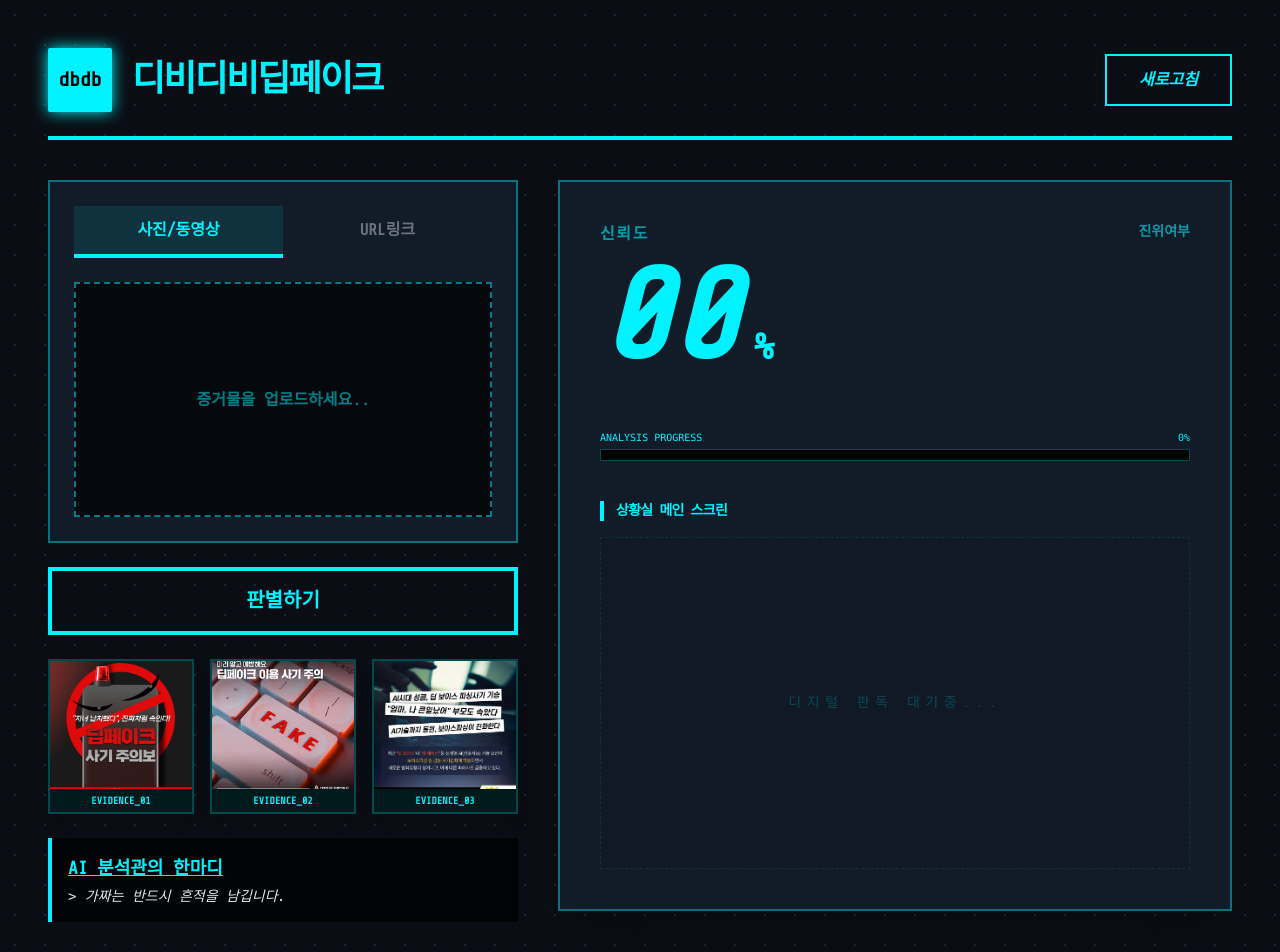
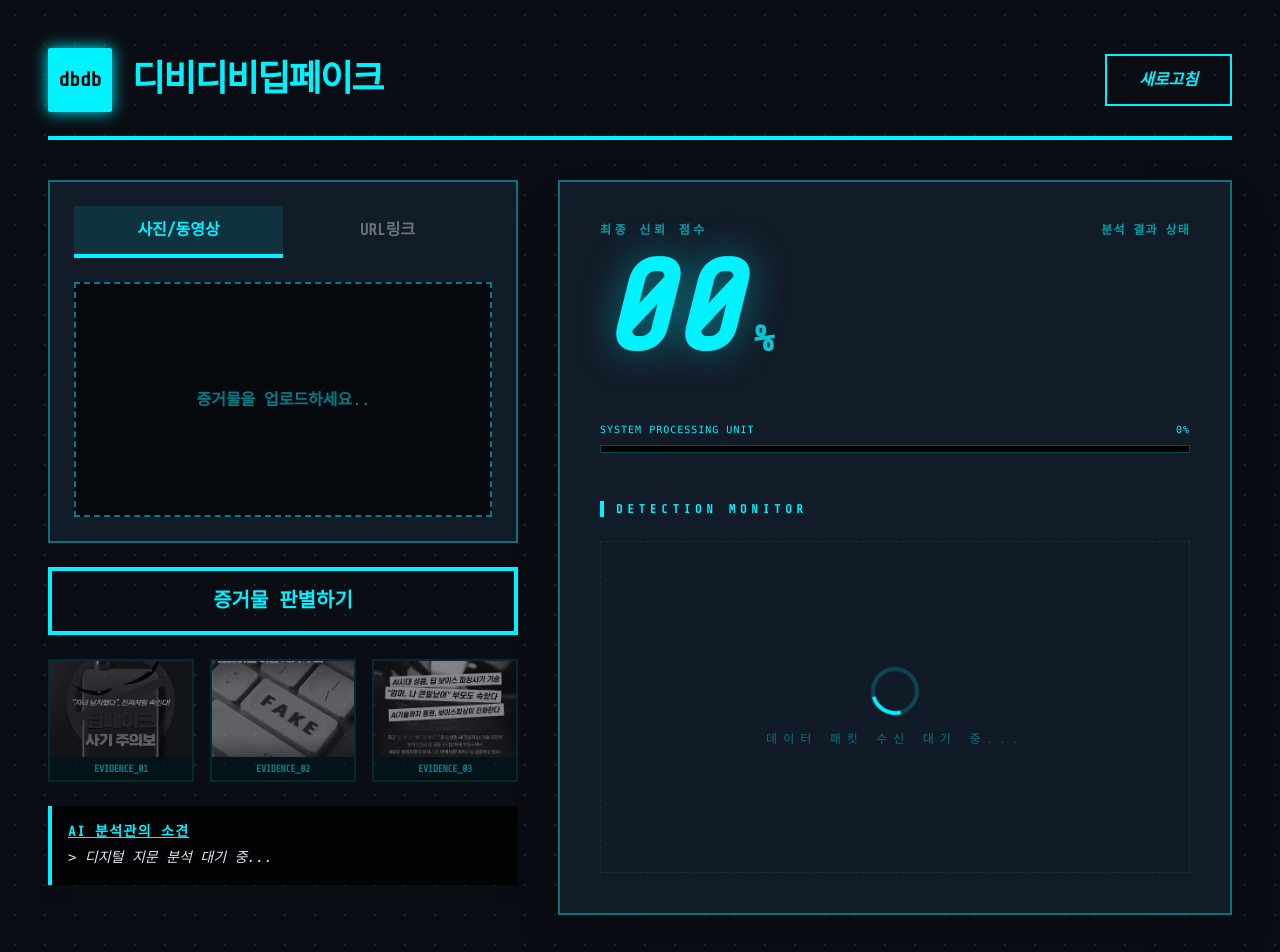
Before and after one commit to euntae1/loveguard-ai, a React (Create React App) app: page / in a window 1280 px wide. Shown: the top 952 px of the page. Built offline with nearby package versions, Linux system fonts and the light colour scheme.

Commit message:
updated 수정사항 반영_final_v3

```diff
--- a/src/App.js
+++ b/src/App.js
@@ -2,6 +2,56 @@
 import React, { useState, useRef } from 'react';
 import { client } from "@gradio/client";
 import './index.css';
+
+/**
+ * [컴포넌트] DonutChart
+ * 백엔드에서 받은 수치를 바탕으로 프론트엔드에서 직접 차트를 렌더링합니다.
+ */
+const DonutChart = ({ score, label, color }) => {
+  const [displayScore, setDisplayScore] = useState(0);
+  const radius = 35;
+  const circumference = 2 * Math.PI * radius;
+
+  // 점수 애니메이션 효과
+  useEffect(() => {
+    const timeout = setTimeout(() => {
+      setDisplayScore(score);
+    }, 100);
+    return () => clearTimeout(timeout);
+  }, [score]);
+
+  const offset = circumference - (displayScore / 100) * circumference;
+
+  return (
+    <div className="flex flex-col items-center p-6 bg-black/40 border border-[#00f2ff]/20 shadow-[0_0_15px_rgba(0,242,255,0.05)]">
+      <span className="text-[11px] text-[#00f2ff]/70 mb-4 font-mono uppercase tracking-[0.2em]">{label}</span>
+      <div className="relative flex items-center justify-center">
+        <svg className="w-32 h-32 transform -rotate-90">
+          {/* 배경 원 가이드 */}
+          <circle
+            cx="64" cy="64" r={radius}
+            stroke="#1a1f26" strokeWidth="8" fill="transparent"
+          />
+          {/* 실제 데이터 게이지 */}
+          <circle
+            cx="64" cy="64" r={radius}
+            stroke={color} strokeWidth="8" fill="transparent"
+            strokeDasharray={circumference}
+            style={{
+              strokeDashoffset: offset,
+              transition: 'stroke-dashoffset 1.5s cubic-bezier(0.4, 0, 0.2, 1)',
+              filter: `drop-shadow(0 0 5px ${color})`
+            }}
+            strokeLinecap="round"
+          />
+        </svg>
+        <div className="absolute flex flex-col items-center">
+          <span className="text-2xl font-black text-white">{Math.floor(displayScore)}%</span>
+        </div>
+      </div>
+    </div>
+  );
+};
 
 function App() {
   const [selectedFile, setSelectedFile] = useState(null);
@@ -9,15 +59,15 @@ function App() {
   const [fileType, setFileType] = useState('');
   const [isAnalyzing, setIsAnalyzing] = useState(false);
   const [progress, setProgress] = useState(0);
-  const progressTimer = useRef(null); // 타이머 관리를 위한 ref
+  const progressTimer = useRef(null);
 
   const [isUrlMode, setIsUrlMode] = useState(false);
   const [inputUrl, setInputUrl] = useState("");
   const [isExtracting, setIsExtracting] = useState(false);
 
   const [analysisResult, setAnalysisResult] = useState({
-    srmImg: null,
-    pixelImg: null,
+    srmScore: null,     // 백엔드에서 받은 수치 (freq.pt 결과)
+    pixelScore: null,   // 백엔드에서 받은 수치 (image.pth 결과)
     graphImg: null,
     urlGridImg: null,
     realConfidence: null,
@@ -30,16 +80,15 @@ function App() {
     { id: 3, src: "/image/news_3.jpg", label: "EVIDENCE_03" }
   ];
 
-  // 프로그레스 바 로직: 목표 시간(초) 동안 서서히 증가
   const startProgress = (seconds) => {
     clearInterval(progressTimer.current);
     setProgress(0);
-    const interval = 100; // 0.1초마다 업데이트
+    const interval = 100;
     const step = 100 / (seconds * (1000 / interval));
 
     progressTimer.current = setInterval(() => {
       setProgress((prev) => {
-        if (prev >= 95) { // 응답 대기를 위해 95%에서 멈춤
+        if (prev >= 95) {
           clearInterval(progressTimer.current);
           return prev;
         }
@@ -55,7 +104,7 @@ function App() {
       setSelectedFile(URL.createObjectURL(file));
       const isVideo = file.type.startsWith('video');
       setFileType(isVideo ? 'video' : 'image');
-      setAnalysisResult({ srmImg: null, pixelImg: null, graphImg: null, urlGridImg: null, realConfidence: null, comment: "" });
+      setAnalysisResult({ srmScore: null, pixelScore: null, graphImg: null, urlGridImg: null, realConfidence: null, comment: "" });
       setProgress(0);
       clearInterval(progressTimer.current);
     }
@@ -67,9 +116,8 @@ function App() {
       return;
     }
     setIsExtracting(true);
-    setAnalysisResult({ srmImg: null, pixelImg: null, graphImg: null, urlGridImg: null, realConfidence: null, comment: "" });
-
-    startProgress(10); // URL 모드: 10초 설정
+    setAnalysisResult({ srmScore: null, pixelScore: null, graphImg: null, urlGridImg: null, realConfidence: null, comment: "" });
+    startProgress(10);
 
     try {
       const app = await client("euntaejang/deepfake");
@@ -77,9 +125,9 @@ function App() {
 
       if (result.data) {
         clearInterval(progressTimer.current);
-        setProgress(100); // 즉시 완료
+        setProgress(100);
         setAnalysisResult({
-          realConfidence: result.data[0],
+          realConfidence: result.data[0], // "7/12" 같은 문자열 혹은 수치
           urlGridImg: result.data[1]?.url,
           comment: `[원격분석완료] ${result.data[2]}`
         });
@@ -100,11 +148,9 @@ function App() {
     }
     setIsAnalyzing(true);
 
-    // 시간 설정: 이미지는 5초, 동영상은 메타데이터 기반(없으면 기본 20초)
     if (fileType === 'image') {
       startProgress(5);
     } else {
-      // 동영상 소요 시간 계산을 위해 비디오 객체 생성
       const tempVideo = document.createElement('video');
       tempVideo.src = selectedFile;
       tempVideo.onloadedmetadata = () => {
@@ -128,10 +174,11 @@ function App() {
           comment: "[영상 타임라인 분석 완료] 데이터 무결성 검증됨."
         });
       } else {
+        // 백엔드에서 수치 3개를 보내주므로 (Final, SRM, Pixel)
         setAnalysisResult({
           realConfidence: apiResult.data[0],
-          srmImg: apiResult.data[1]?.url,
-          pixelImg: apiResult.data[2]?.url,
+          srmScore: apiResult.data[1],
+          pixelScore: apiResult.data[2],
           comment: apiResult.data[0] > 50
             ? "[판독완료] 픽셀 및 주파수 무결성 통과."
             : "[경고] 생성 노이즈 및 주파수 변조 감지."
@@ -140,19 +187,19 @@ function App() {
     } catch (error) {
       clearInterval(progressTimer.current);
       setProgress(0);
-      alert("얼굴을 검출할 수 없습니다.");
+      alert("분석 도중 오류가 발생했습니다.");
     } finally {
       setIsAnalyzing(false);
     }
   };
 
   const displayScore = analysisResult.realConfidence !== null
-  ? (isUrlMode
-      ? analysisResult.realConfidence
-      : Math.floor(analysisResult.realConfidence))
+    ? (isUrlMode ? analysisResult.realConfidence : Math.floor(analysisResult.realConfidence))
     : null;
+
   return (
     <div className="min-h-screen forensic-grid p-6 md:p-12 text-[#00f2ff] bg-[#0a0e14]">
+      {/* Header */}
       <header className="max-w-[1600px] mx-auto mb-10 flex justify-between items-center border-b-4 border-[#00f2ff] pb-6">
         <div className="flex items-center gap-5">
           <div className="w-16 h-16 bg-[#00f2ff] flex items-center justify-center rounded-sm shadow-[0_0_15px_#00f2ff]">
@@ -160,15 +207,13 @@ function App() {
           </div>
           <h1 className="text-4xl font-black tracking-tighter uppercase">디비디비딥페이크</h1>
         </div>
-        <button onClick={() => {
-          clearInterval(progressTimer.current);
-          window.location.reload();
-        }} className="px-8 py-3 border-2 border-[#00f2ff] hover:bg-[#00f2ff] hover:text-black transition-all font-black italic">
+        <button onClick={() => window.location.reload()} className="px-8 py-3 border-2 border-[#00f2ff] hover:bg-[#00f2ff] hover:text-black transition-all font-black italic">
           새로고침
         </button>
       </header>
 
       <main className="max-w-[1600px] mx-auto grid grid-cols-1 lg:grid-cols-12 gap-10">
+        {/* Left Section: Upload & Input */}
         <section className="lg:col-span-5 space-y-6">
           <div className="bg-[#121b28] border-2 border-[#00f2ff]/40 p-6 shadow-inner">
             <div className="flex justify-between mb-6">
@@ -177,11 +222,11 @@ function App() {
             </div>
 
             {!isUrlMode ? (
-              <label className="relative aspect-video bg-black/70 border-2 border-dashed border-[#00f2ff]/50 flex flex-col items-center justify-center cursor-pointer overflow-hidden">
+              <label className="relative aspect-video bg-black/70 border-2 border-dashed border-[#00f2ff]/50 flex flex-col items-center justify-center cursor-pointer overflow-hidden group">
                 {selectedFile ? (
                   fileType === 'video' ? <video src={selectedFile} className="w-full h-full object-contain" /> : <img src={selectedFile} className="w-full h-full object-contain" />
                 ) : (
-                  <p className="text-[#00f2ff]/50 font-bold text-center">증거물을 업로드하세요..</p>
+                  <p className="text-[#00f2ff]/50 font-bold text-center group-hover:text-[#00f2ff] transition-colors">증거물을 업로드하세요..</p>
                 )}
                 {isAnalyzing && <div className="scan-line"></div>}
                 <input type="file" className="hidden" onChange={handleFileChange} />
@@ -190,121 +235,121 @@ function App() {
               <div className="aspect-video bg-black/70 border-2 border-[#00f2ff]/50 p-8 flex flex-col justify-center gap-5">
                 <input
                   type="text"
-                  placeholder="url을 넣으세요..."
-                  className="bg-black border-2 border-[#00f2ff]/50 p-4 outline-none text-white font-mono"
+                  placeholder="분석할 웹페이지 URL을 입력하세요..."
+                  className="bg-black border-2 border-[#00f2ff]/50 p-4 outline-none text-[#00f2ff] font-mono placeholder:text-[#00f2ff]/30"
                   value={inputUrl}
                   onChange={(e) => setInputUrl(e.target.value)}
                 />
                 <button onClick={handleUrlAnalyze} disabled={isExtracting} className="bg-[#00f2ff] text-black font-black py-4 hover:bg-white transition-all disabled:bg-gray-600">
-                  {isExtracting ? "수사팀 진입 중..." : "해당 url로 수사팀 투입하기 "}
+                  {isExtracting ? "수사팀 진입 중..." : "해당 URL 수사 개시"}
                 </button>
               </div>
             )}
           </div>
 
-          <button onClick={handleAnalyze} disabled={isAnalyzing || isUrlMode} className="w-full py-4 font-black text-xl border-4 border-[#00f2ff] hover:bg-[#00f2ff] hover:text-black transition-all">
-            {isAnalyzing ? "데이터 정밀 분석 중..." : "판별하기"}
+          <button onClick={handleAnalyze} disabled={isAnalyzing || isUrlMode} className="w-full py-4 font-black text-xl border-4 border-[#00f2ff] hover:bg-[#00f2ff] hover:text-black transition-all disabled:opacity-50">
+            {isAnalyzing ? "데이터 정밀 분석 중..." : "증거물 판별하기"}
           </button>
 
-          <div className="grid grid-cols-3 gap-4">
+          <div className="grid grid-cols-3 gap-4 opacity-50">
             {newsData.map((news) => (
-              <div key={news.id} className="border-2 border-[#00f2ff]/30 bg-black shadow-lg">
-                <img src={news.src} className="w-full h-32 object-cover" />
-                <p className="text-[10px] text-center font-bold py-1 bg-[#00f2ff]/10">{news.label}</p>
+              <div key={news.id} className="border-2 border-[#00f2ff]/30 bg-black overflow-hidden">
+                <img src={news.src} className="w-full h-24 object-cover grayscale hover:grayscale-0 transition-all" />
+                <p className="text-[10px] text-center font-bold py-1 bg-[#00f2ff]/10 tracking-tighter">{news.label}</p>
               </div>
             ))}
           </div>
 
-          <div className="p-4 bg-black/80 border-l-4 border-[#00f2ff]">
-            <h3 className="text-[#00f2ff] text-lg font-bold mb-1 underline">AI 분석관의 한마디</h3>
-            <p className="text-gray-200 text-sm font-mono italic">{analysisResult.comment || "> 가짜는 반드시 흔적을 남깁니다."}</p>
+          <div className="p-4 bg-black/80 border-l-4 border-[#00f2ff] shadow-lg">
+            <h3 className="text-[#00f2ff] text-sm font-bold mb-1 underline tracking-widest uppercase">AI 분석관의 소견</h3>
+            <p className="text-gray-200 text-sm font-mono italic leading-relaxed">{analysisResult.comment || "> 디지털 지문 분석 대기 중..."}</p>
           </div>
         </section>
 
+        {/* Right Section: Results Visualization */}
         <section className="lg:col-span-7 space-y-6">
-          <div className="bg-[#121b28] border-2 border-[#00f2ff]/40 p-10 flex flex-col min-h-[600px] shadow-2xl relative">
+          <div className="bg-[#121b28] border-2 border-[#00f2ff]/40 p-10 flex flex-col min-h-[650px] shadow-2xl relative overflow-hidden">
+
             <div className="flex justify-between items-start mb-12">
               <div>
-                <p className="text-[#00f2ff]/60 uppercase font-bold mb-2 tracking-widest">신뢰도</p>
+                <p className="text-[#00f2ff]/60 uppercase font-bold mb-2 tracking-[0.3em] text-xs">최종 신뢰 점수</p>
                 <div className="flex items-baseline gap-4">
-                  <span className="text-9xl font-black italic text-[#00f2ff]">{displayScore ?? "00"}</span>
-                  {!isUrlMode && (
-                  <span className="text-4xl font-bold">%</span>
-                  )}
+                  <span className="text-9xl font-black italic text-[#00f2ff] drop-shadow-[0_0_20px_rgba(0,242,255,0.4)]">
+                    {displayScore ?? "00"}
+                  </span>
+                  {!isUrlMode && <span className="text-4xl font-bold text-[#00f2ff]/80">%</span>}
                 </div>
               </div>
+
               <div className="text-right">
-                <p className="text-sm text-[#00f2ff]/60 mb-4 font-bold uppercase">진위여부</p>
-                {/* 일반 모드 */}
+                <p className="text-xs text-[#00f2ff]/60 mb-4 font-bold uppercase tracking-widest">분석 결과 상태</p>
                 {!isUrlMode && displayScore !== null && (
-                  <div className={`px-8 py-4 text-2xl font-black border-4 ${
+                  <div className={`px-10 py-5 text-3xl font-black border-4 shadow-lg transition-all ${
                      displayScore > 50
-                    ? 'border-green-500 text-green-500'
-                    : 'border-red-600 text-red-600 animate-pulse'
+                    ? 'border-green-500 text-green-500 bg-green-500/10'
+                    : 'border-red-600 text-red-600 bg-red-600/10 animate-pulse'
                     }`}>
-                    {displayScore > 50 ? '통과' : '검거'}
+                    {displayScore > 50 ? 'AUTHENTIC' : 'DEEPFAKE'}
                   </div>
                 )}
 
-                  {/* URL 모드 */}
                 {isUrlMode && displayScore && (
-                  <div className="px-8 py-4 text-2xl font-black border-4 border-[#00f2ff] text-[#00f2ff]">
-                  url 분석 완료
+                  <div className="px-10 py-5 text-2xl font-black border-4 border-[#00f2ff] text-[#00f2ff] bg-[#00f2ff]/10">
+                    URL 탐색 완료
                   </div>
                 )}
               </div>
             </div>
 
-            {/* [상황판 로딩바] */}
-            <div className="mb-10">
-              <div className="flex justify-between text-[10px] mb-1 font-mono">
-                <span>ANALYSIS PROGRESS</span>
+            {/* Analysis Progress Bar */}
+            <div className="mb-12">
+              <div className="flex justify-between text-[10px] mb-2 font-mono tracking-widest">
+                <span>SYSTEM PROCESSING UNIT</span>
                 <span>{Math.floor(progress)}%</span>
               </div>
-              <div className="h-3 bg-black border border-[#00f2ff]/30 relative overflow-hidden">
+              <div className="h-2 bg-black border border-[#00f2ff]/30 relative overflow-hidden">
                 <div
                   className="h-full bg-[#00f2ff] shadow-[0_0_15px_#00f2ff] transition-all duration-300 ease-out"
                   style={{ width: `${progress}%` }}
                 ></div>
-                {/* 로딩 바 위를 지나가는 광원 효과 추가 */}
                 <div className="absolute top-0 left-0 w-full h-full scan-bar-light"></div>
               </div>
             </div>
 
+            {/* Main Screen: Dynamic Content */}
             <div className="flex-grow">
-              <p className="text-sm mb-4 text-[#00f2ff] font-bold border-l-4 border-[#00f2ff] pl-3 uppercase tracking-tighter">
-                상황실 메인 스크린
+              <p className="text-xs mb-6 text-[#00f2ff] font-bold border-l-4 border-[#00f2ff] pl-3 uppercase tracking-[0.4em]">
+                DETECTION MONITOR
               </p>
 
-              <div className="grid grid-cols-1 md:grid-cols-2 gap-6 h-full">
-                {!isUrlMode && fileType === 'image' && analysisResult.srmImg && (
+              <div className="grid grid-cols-1 md:grid-cols-2 gap-8 h-full">
+                {/* 1. 이미지 모드일 때: 수치를 기반으로 도넛 차트 렌더링 */}
+                {!isUrlMode && fileType === 'image' && analysisResult.srmScore !== null && (
                   <>
-                    <div className="border border-[#00f2ff]/20 bg-black/40 p-4 flex flex-col items-center">
-                      <span className="text-[10px] text-[#00f2ff]/50 mb-2 font-mono uppercase tracking-widest">주파수 분석결과</span>
-                      <img src={analysisResult.srmImg} className="w-full h-auto object-contain" />
-                    </div>
-                    <div className="border border-[#00f2ff]/20 bg-black/40 p-4 flex flex-col items-center">
-                      <span className="text-[10px] text-[#00f2ff]/50 mb-2 font-mono uppercase tracking-widest">이미지 분석결과</span>
-                      <img src={analysisResult.pixelImg} className="w-full h-auto object-contain" />
-                    </div>
+                    <DonutChart score={analysisResult.srmScore} label="주파수(SRM) 대조 분석" color="#7C3AED" />
+                    <DonutChart score={analysisResult.pixelScore} label="픽셀(Pixel) 변조 분석" color="#2563EB" />
                   </>
                 )}
 
+                {/* 2. 비디오 모드일 때: 기존 타임라인 그래프 이미지 */}
                 {!isUrlMode && fileType === 'video' && analysisResult.graphImg && (
                   <div className="col-span-2 border border-[#00f2ff]/20 bg-black/40 p-4">
-                    <img src={analysisResult.graphImg} className="w-full h-auto object-contain" />
+                    <img src={analysisResult.graphImg} className="w-full h-full object-contain" />
                   </div>
                 )}
 
+                {/* 3. URL 모드일 때: 이미지 그리드 결과 */}
                 {isUrlMode && analysisResult.urlGridImg && (
-                  <div className="col-span-2 border border-[#00f2ff]/20 bg-black/40 p-4 overflow-auto">
-                    <img src={analysisResult.urlGridImg} className="w-full h-auto object-contain" />
+                  <div className="col-span-2 border border-[#00f2ff]/20 bg-black/40 p-4 overflow-auto max-h-[400px]">
+                    <img src={analysisResult.urlGridImg} className="w-full h-auto" />
                   </div>
                 )}
 
-                {!analysisResult.srmImg && !analysisResult.graphImg && !analysisResult.urlGridImg && (
-                  <div className="col-span-2 aspect-video bg-gray-900/50 border border-dashed border-[#00f2ff]/10 flex items-center justify-center">
-                    <span className="text-sm opacity-20 uppercase tracking-[0.4em]">디지털 판독 대기중...</span>
+                {/* 대기 화면 */}
+                {(!analysisResult.srmScore && !analysisResult.graphImg && !analysisResult.urlGridImg) && (
+                  <div className="col-span-2 aspect-video bg-gray-900/20 border border-dashed border-[#00f2ff]/10 flex flex-col items-center justify-center space-y-4">
+                    <div className="w-12 h-12 border-4 border-[#00f2ff]/20 border-t-[#00f2ff] rounded-full animate-spin"></div>
+                    <span className="text-xs opacity-40 uppercase tracking-[0.5em]">데이터 패킷 수신 대기 중...</span>
                   </div>
                 )}
               </div>
```
Lines whose indentation alone changed are shown as unchanged.
